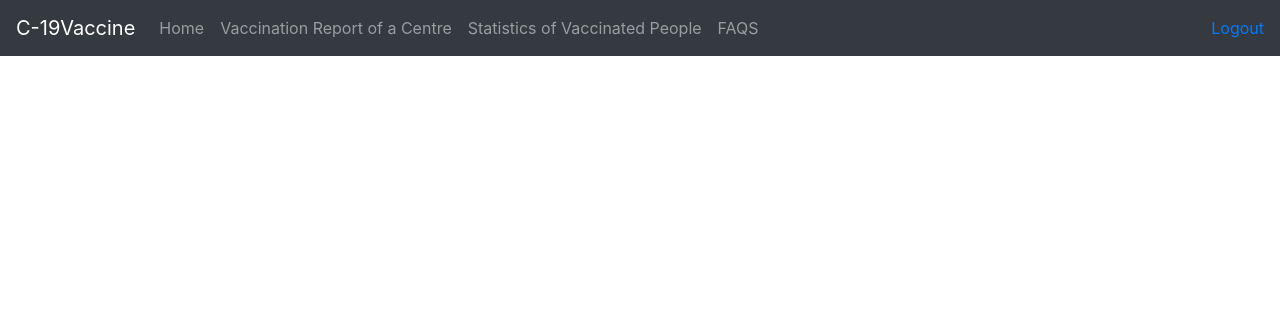
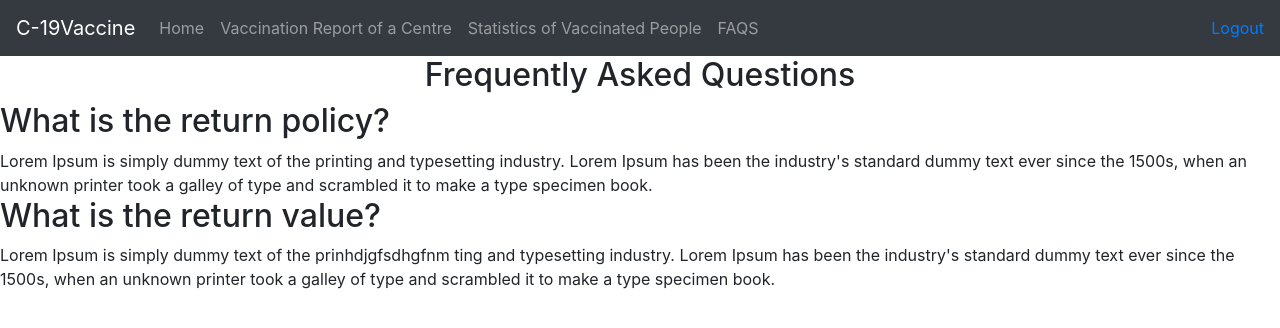
Before and after one commit to manoj-b-22/C-19-Vaccine, a Django app: template C19V/templates/faq.html in a window 1280 px wide. Shown: the top 328 px of the page. Run offline with Django 3.2, Linux system fonts and the light colour scheme; the template is opened without the code that fills it, so the values that code supplies are empty; some libraries are stand-ins or nearby versions.

Commit message:
Added faq.html page

```diff
--- a/C19V/templates/faq.html
+++ b/C19V/templates/faq.html
@@ -5,5 +5,33 @@
 
 <link rel="stylesheet" type="text/css" href="{% static '/css/faq.css' %}">
 <script src="{% static '/js/faq.js' %}" ></script>
+<center><h2>Frequently Asked Questions</h2></center>
+
+<div class="faqs-container" itemscope itemtype="https://schema.org/FAQPage">
+
+    <div class="faq-singular" itemscope itemprop="mainEntity" itemtype="https://schema.org/Question">
+        <h2 class="faq-question"  itemprop="name" >What is the return policy?</h2>
+        <div class="faq-answer" itemscope  itemprop="acceptedAnswer" itemtype="https://schema.org/Answer">
+            <div itemprop="text">
+            Lorem Ipsum is simply dummy text of the printing and typesetting industry. Lorem Ipsum has been the industry's
+            standard dummy text ever since the 1500s, when an unknown printer took a galley of type and scrambled it to make
+            a type specimen book.
+            </div>
+        </div>
+    </div>
+
+    <div class="faq-singular" itemscope>
+        <h2 class="faq-question">What is the return value?</h2>
+        <div class="faq-answer" itemscope>
+            <div itemprop="text">
+            Lorem Ipsum is simply dummy text of the prinhdjgfsdhgfnm
+            ting and typesetting industry. Lorem Ipsum has been the industry's
+            standard dummy text ever since the 1500s, when an unknown printer took a galley of type and scrambled it to make
+            a type specimen book.
+            </div>
+        </div>
+    </div>
+</div>
+
 
 {% endblock %}
```
